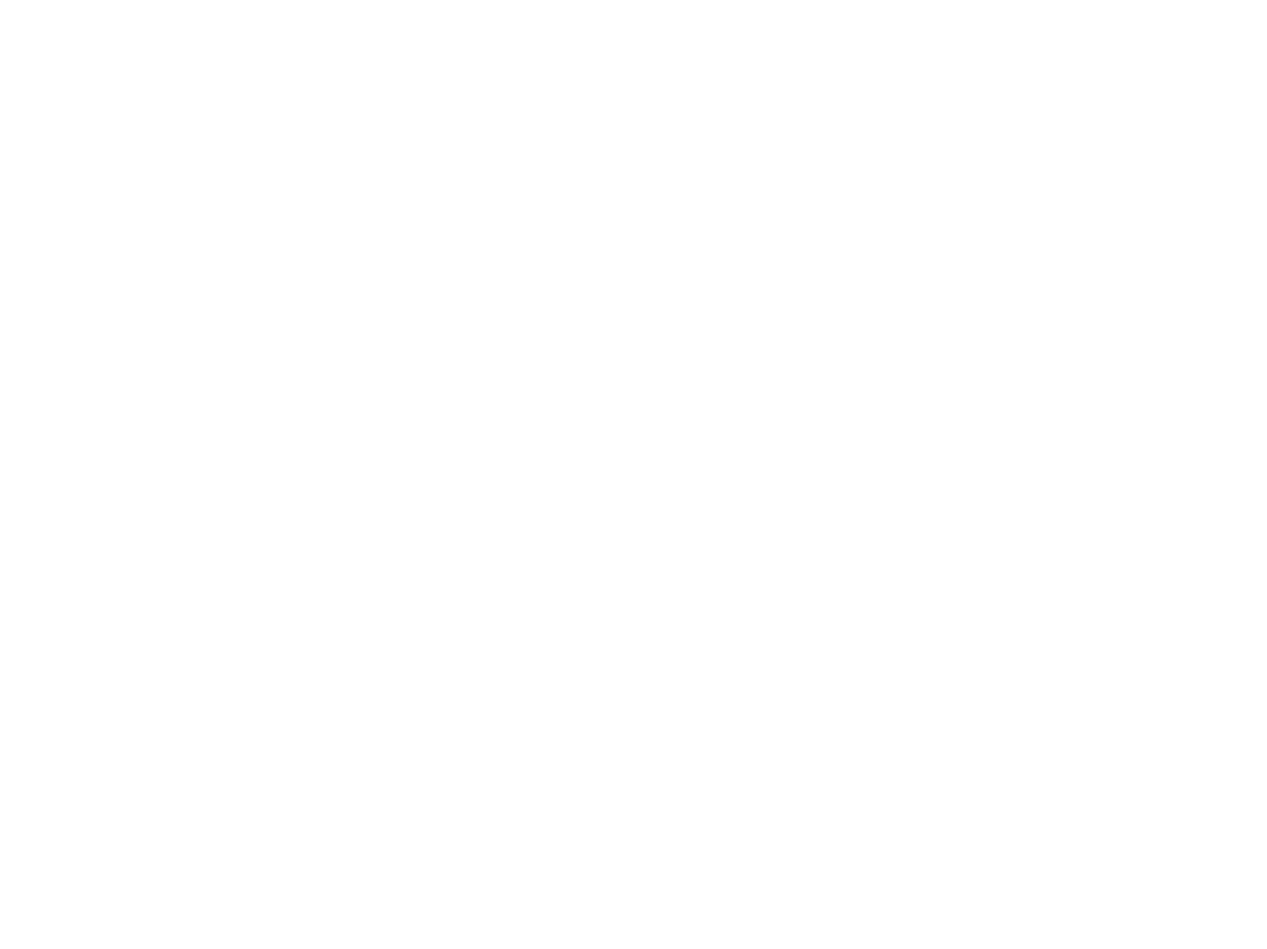
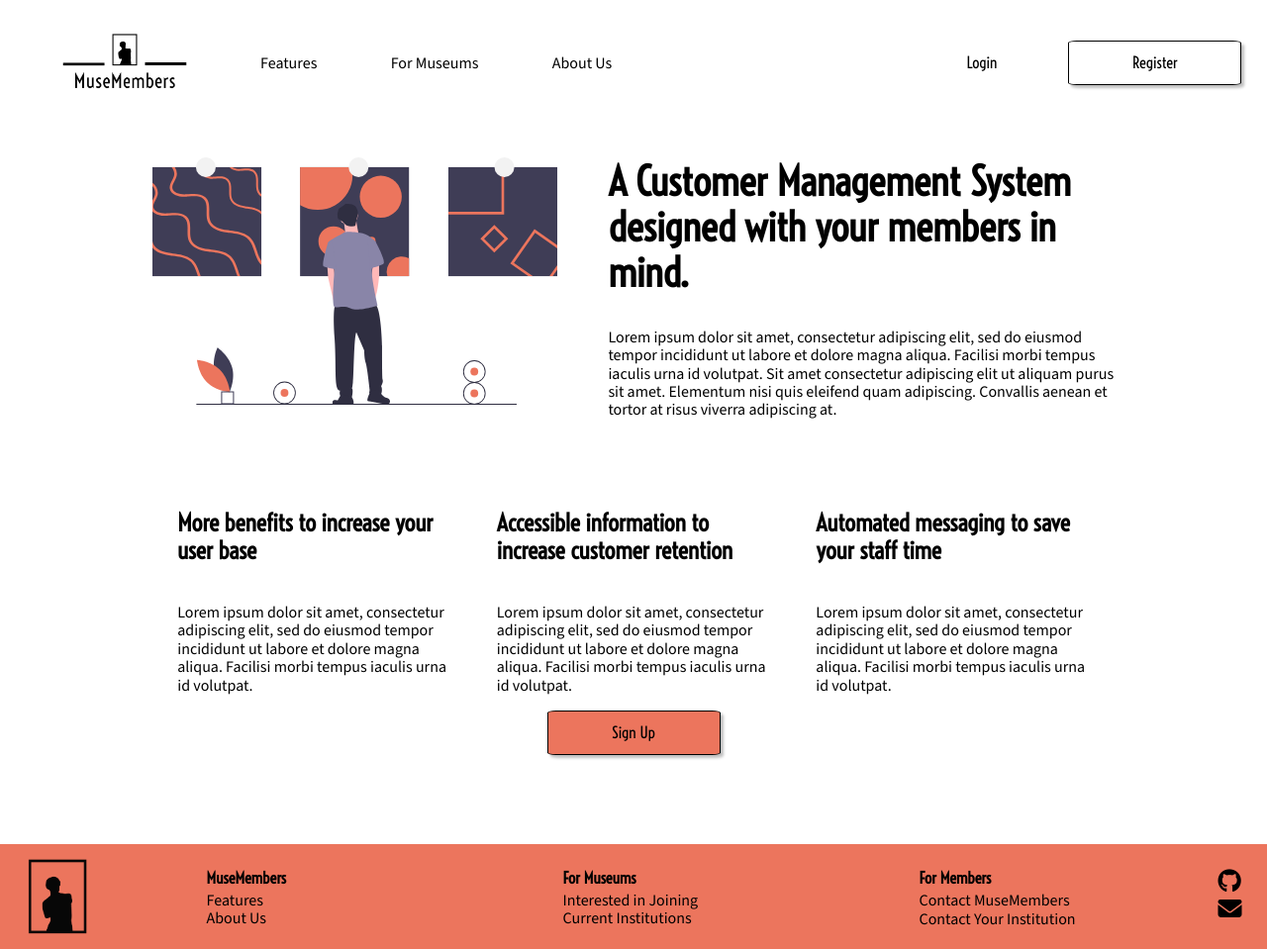
Before and after one commit to katieleebrown/MuseMembers, a plain HTML site: page museums.html in a window 1280 px wide. Shown: the whole page at 99% size. Before the commit the page ends 800 px from the top, so only its background shows below. Drawn offline with nearby package versions, Linux system fonts and the light colour scheme.

Commit message:
created about and museums pages

```diff
--- a/about.html
+++ b/about.html
@@ -0,0 +1,144 @@
+<!DOCTYPE html>
+<html lang="en">
+
+<head>
+    <meta charset="utf-8">
+    <meta name="description"
+        content="MuseMembers is a museum and cultural institution membership management system. Designed to give users more access to institutions and increase membership retention and museum visits.">
+    <meta name="keywords" content="museum membership, membership management, crm">
+    <meta name="viewport" content="width=device-width, initial-scale=1">
+
+    <title>MuseMembers</title>
+
+    <!-- CSS Files -->
+    <link rel="stylesheet" href="css/normalize.css">
+    <link rel="stylesheet" href="css/style.css">
+    <link rel="stylesheet" href="css/featureStyle.css">
+
+    <!-- Fonts & Icons -->
+    <link
+        href="https://fonts.googleapis.com/css2?family=Source+Sans+3:ital,wght@0,300;0,400;0,500;0,600;0,700;1,400&family=Voltaire&display=swap"
+        rel="stylesheet">
+    <link rel="icon" href="/images/BlackArtLogoMini.png">
+    <script src="https://kit.fontawesome.com/8745b435ef.js" crossorigin="anonymous"></script>
+</head>
+
+<body>
+    <header>
+        <!-- Header for Mobile Views -->
+        <section id="mobileHeader">
+            <img src="/images/MuseMembersFullLogoBlack.png"
+                alt="MuseMembers Logo, bold text with a museum bust illustration">
+            <section class="buttonHolder">
+                <button id="loginButton" class="whiteDecorButton button voltaire">Login</button>
+                <button id="registerButton" class="whiteDecorButton button voltaire">Register</button>
+            </section>
+        </section>
+
+        <!-- Header for desktop views, hidden by default -->
+        <section id="desktopHeader" class="hidden">
+            <section id="headerLeft">
+                <a href="/index.html"><img src="/images/MuseMembersFullLogoBlack.png"
+                        alt="MuseMembers Logo, bold text with a museum bust illustration"></a>
+                <nav>
+                    <a href="/features.html">Features</a>
+                    <a href="/museums.html">For Museums</a>
+                    <a href="/about.html">About Us</a>
+                </nav>
+            </section>
+
+            <section id="headerRight">
+                <button id="loginButton" class="noDecorButton button voltaire">Login</button>
+                <button id="registerButton" class="whiteDecorButton button voltaire">Register</button>
+            </section>
+        </section>
+    </header>
+
+    <main>
+        <section id="" class="">
+            <h2>About MuseMembers</h2>
+            <p>Lorem ipsum dolor sit amet, consectetur adipiscing elit, sed do eiusmod tempor incididunt ut labore
+                et dolore magna aliqua. Facilisi morbi tempus iaculis urna id volutpat. Sit amet consectetur
+                adipiscing elit ut aliquam purus sit amet. Elementum nisi quis eleifend quam adipiscing. Convallis
+                aenean et tortor at risus viverra adipiscing at. </p>
+        </section>
+
+        <section id="contactUs">
+            <h2>Contact Us</h2>
+
+            <form name="contact" method="POST" data-netlify="true">
+                <section class="formRow">
+                    <label for="name">Name:</label>
+                    <input name="name" type="text" placeholder="Your Name" required>
+                </section>
+
+                <section class="formRow">
+                    <label for="email">Email:</label>
+                    <input type="text" name="email" placeholder="musemembers@gmail.com" required>
+                </section>
+
+                <section class="formRow">
+                    <label for="inquiryType">I am:</label>
+                    <select name="inquiryType">
+                        <option value="museumOrganization">A Current Museum Customer</option>
+                        <option value="interestedOrganization">An Interested New Institution</option>
+                        <option value="currentMuseumMember">A Member of a Current Customer</option>
+                        <option value="contactMyMuseum">Interested in sharing info with an Organization</option>
+                        <option value="other">Other</option>
+                    </select>
+                </section>
+
+                <section class="formRow">
+                    <label for="yourMessage">Your Message:</label>
+                    <textarea name="yourMessage"></textarea>
+                </section>
+
+                <button type="button" class="button pinkDecorButton">Submit</button>
+            </form>
+        </section>
+    </main>
+
+    <footer>
+        <!-- Footer for mobile views -->
+        <nav id="mobileFooter">
+            <a href="/index.html">Home</a>
+            <a href="/features.html">Features</a>
+            <a href="/museums.html">For Museums</a>
+            <a href="/about.html">About Us</a>
+        </nav>
+
+        <!-- Footer for desktop view, hidden by default -->
+        <section id="desktopFooter" class="hidden">
+            <img src="/images/BlackArtLogoMini.png">
+            <section class="footerLinks">
+                <section class="footerColumn">
+                    <h5>MuseMembers</h5>
+                    <a href="/features.html">Features</a>
+                    <a href="/about.html">About Us</a>
+                </section>
+
+                <section class="footerColumn">
+                    <h5>For Museums</h5>
+                    <a href="/museums.html">Interested in Joining</a>
+                    <a href="#">Current Institutions</a>
+                </section>
+
+                <section class="footerColumn">
+                    <h5>For Members</h5>
+                    <a href="/about.html">Contact MuseMembers</a>
+                    <a href="#">Contact Your Institution</a>
+                </section>
+            </section>
+
+            <section id="mediaLinks">
+                <a href="https://github.com/katieleebrown/MuseMembers"><i class="fa-brands fa-github"></i></a>
+                <a href="mailto:katieleebrown19@gmail.com"><i class="fa-solid fa-envelope"></i></a>
+            </section>
+        </section>
+    </footer>
+
+    <!-- JS Files -->
+    <script type="text/javascript" src="js/main.js"></script>
+</body>
+
+</html>
--- a/css/featureStyle.css
+++ b/css/featureStyle.css
@@ -31,6 +31,47 @@ h3 {
     margin: auto;
 }
 
+/* Museum Columns Section */
+.threeColumns {
+    display: flex;
+    flex-direction: column;
+    width: 90%;
+    margin: auto;
+    align-items: center;
+}
+
+.column {
+    display: flex;
+    flex-direction: column;
+    justify-content: center;
+    align-items: center;
+}
+
+.column h3 {
+    text-align: center;
+}
+
+#signUpButton {
+    margin-bottom: 5%;
+}
+
+/* About Us */
+#contactUs>form {
+    display: flex;
+    flex-direction: column;
+}
+
+.formRow {
+    display: flex;
+    flex-direction: column;
+    padding: 2%;
+}
+
+#contactUs button {
+    margin: 5% auto;
+
+}
+
 /******************************************
 /* MEDIA STYLES
 /*******************************************/
@@ -54,6 +95,20 @@ h3 {
     .featureImage,
     .featureText {
         width: 40%;
+    }
+
+    .threeColumns {
+        flex-direction: row;
+        justify-content: space-between;
+        align-items: stretch;
+    }
+
+    .column {
+        width: 30%;
+    }
+
+    .column h3 {
+        text-align: left;
     }
 }
 
--- a/museums.html
+++ b/museums.html
@@ -0,0 +1,137 @@
+<!DOCTYPE html>
+<html lang="en">
+
+<head>
+    <meta charset="utf-8">
+    <meta name="description"
+        content="MuseMembers is a museum and cultural institution membership management system. Designed to give users more access to institutions and increase membership retention and museum visits.">
+    <meta name="keywords" content="museum membership, membership management, crm">
+    <meta name="viewport" content="width=device-width, initial-scale=1">
+
+    <title>MuseMembers</title>
+
+    <!-- CSS Files -->
+    <link rel="stylesheet" href="css/normalize.css">
+    <link rel="stylesheet" href="css/style.css">
+    <link rel="stylesheet" href="css/featureStyle.css">
+
+    <!-- Fonts & Icons -->
+    <link
+        href="https://fonts.googleapis.com/css2?family=Source+Sans+3:ital,wght@0,300;0,400;0,500;0,600;0,700;1,400&family=Voltaire&display=swap"
+        rel="stylesheet">
+    <link rel="icon" href="/images/BlackArtLogoMini.png">
+    <script src="https://kit.fontawesome.com/8745b435ef.js" crossorigin="anonymous"></script>
+</head>
+
+<body>
+    <header>
+        <!-- Header for Mobile Views -->
+        <section id="mobileHeader">
+            <img src="/images/MuseMembersFullLogoBlack.png"
+                alt="MuseMembers Logo, bold text with a museum bust illustration">
+            <!-- <section class="buttonHolder">
+                <button id="loginButton" class="whiteDecorButton button voltaire">Login</button>
+                <button id="registerButton" class="whiteDecorButton button voltaire">Register</button>
+            </section> -->
+        </section>
+
+        <!-- Header for desktop views, hidden by default -->
+        <section id="desktopHeader" class="hidden">
+            <section id="headerLeft">
+                <a href="/index.html"><img src="/images/MuseMembersFullLogoBlack.png"
+                        alt="MuseMembers Logo, bold text with a museum bust illustration"></a>
+                <nav>
+                    <a href="/features.html">Features</a>
+                    <a href="/museums.html">For Museums</a>
+                    <a href="/about.html">About Us</a>
+                </nav>
+            </section>
+
+            <section id="headerRight">
+                <button id="loginButton" class="noDecorButton button voltaire">Login</button>
+                <button id="registerButton" class="whiteDecorButton button voltaire">Register</button>
+            </section>
+        </section>
+    </header>
+
+    <main>
+        <section id="IntroInfo" class="feature standardRow">
+            <img class="featureImage" src="/images/manAtArtMuseum.svg"
+                alt="illustration of a man in front of three abstract works of art">
+            <section class="featureText">
+                <h2>A Customer Management System designed with your members in mind.</h2>
+                <p>Lorem ipsum dolor sit amet, consectetur adipiscing elit, sed do eiusmod tempor incididunt ut labore
+                    et dolore magna aliqua. Facilisi morbi tempus iaculis urna id volutpat. Sit amet consectetur
+                    adipiscing elit ut aliquam purus sit amet. Elementum nisi quis eleifend quam adipiscing. Convallis
+                    aenean et tortor at risus viverra adipiscing at. </p>
+            </section>
+        </section>
+
+        <section class="threeColumns">
+            <section class="column">
+                <h3>More benefits to increase your user base</h3>
+                <p>Lorem ipsum dolor sit amet, consectetur adipiscing elit, sed do eiusmod tempor incididunt ut
+                    labore
+                    et dolore magna aliqua. Facilisi morbi tempus iaculis urna id volutpat. </p>
+            </section>
+            <section class="column">
+                <h3>Accessible information to increase customer retention</h3>
+                <p>Lorem ipsum dolor sit amet, consectetur adipiscing elit, sed do eiusmod tempor incididunt ut
+                    labore
+                    et dolore magna aliqua. Facilisi morbi tempus iaculis urna id volutpat. </p>
+            </section>
+            <section class="column">
+                <h3>Automated messaging to save your staff time</h3>
+                <p>Lorem ipsum dolor sit amet, consectetur adipiscing elit, sed do eiusmod tempor incididunt ut
+                    labore
+                    et dolore magna aliqua. Facilisi morbi tempus iaculis urna id volutpat. </p>
+            </section>
+        </section>
+
+        <button id="signUpButton" class="pinkDecorButton button voltaire">Sign Up</button>
+    </main>
+
+    <footer>
+        <!-- Footer for mobile views -->
+        <nav id="mobileFooter">
+            <a href="/index.html">Home</a>
+            <a href="/features.html">Features</a>
+            <a href="/museums.html">For Museums</a>
+            <a href="/about.html">About Us</a>
+        </nav>
+
+        <!-- Footer for desktop view, hidden by default -->
+        <section id="desktopFooter" class="hidden">
+            <img src="/images/BlackArtLogoMini.png">
+            <section class="footerLinks">
+                <section class="footerColumn">
+                    <h5>MuseMembers</h5>
+                    <a href="/features.html">Features</a>
+                    <a href="/about.html">About Us</a>
+                </section>
+
+                <section class="footerColumn">
+                    <h5>For Museums</h5>
+                    <a href="/museums.html">Interested in Joining</a>
+                    <a href="#">Current Institutions</a>
+                </section>
+
+                <section class="footerColumn">
+                    <h5>For Members</h5>
+                    <a href="/about.html">Contact MuseMembers</a>
+                    <a href="#">Contact Your Institution</a>
+                </section>
+            </section>
+
+            <section id="mediaLinks">
+                <a href="https://github.com/katieleebrown/MuseMembers"><i class="fa-brands fa-github"></i></a>
+                <a href="mailto:katieleebrown19@gmail.com"><i class="fa-solid fa-envelope"></i></a>
+            </section>
+        </section>
+    </footer>
+
+    <!-- JS Files -->
+    <script type="text/javascript" src="js/main.js"></script>
+</body>
+
+</html>
```
Also changed, not shown: features.html (+2 -2 lines), index.html (+2 -2 lines).
